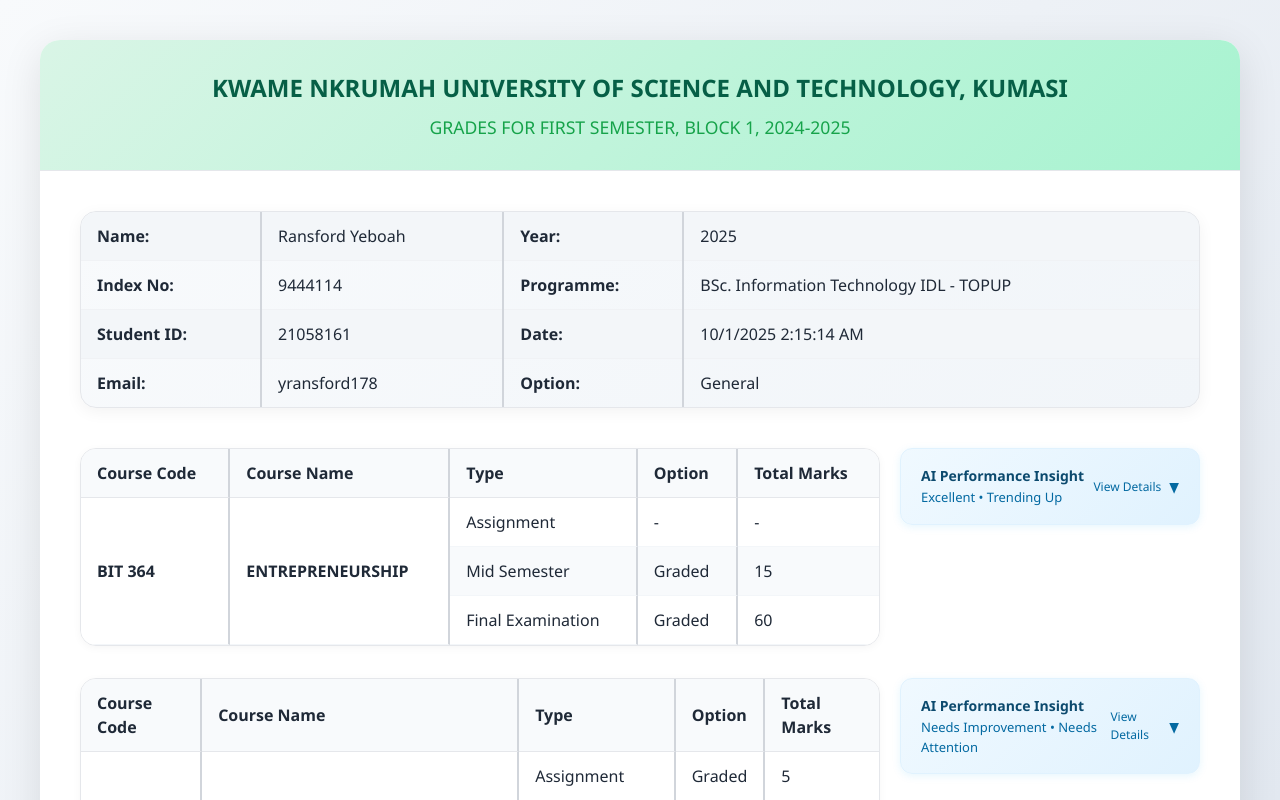
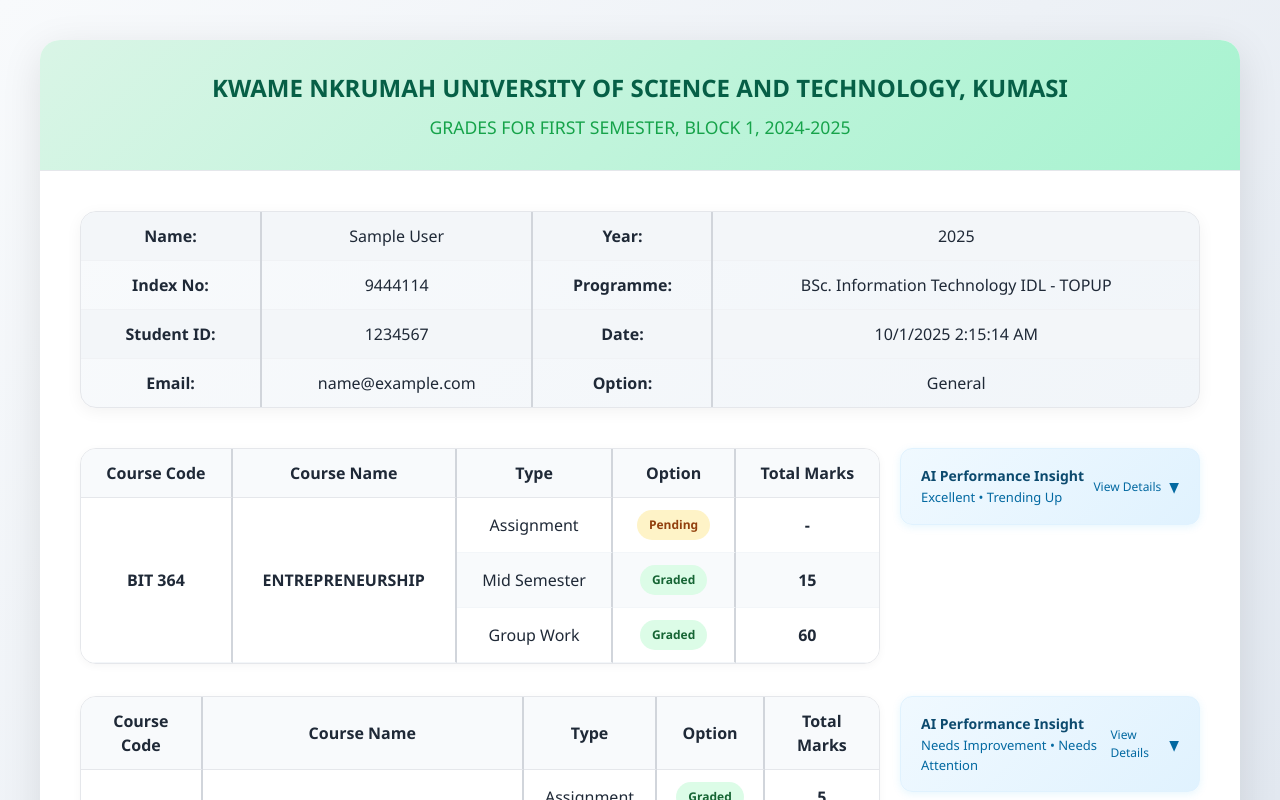
Before and after one commit to mensahsandra/spmproject_frontend, a React (Vite) app: page /student/display-result in a window 1280 px wide. Shown: the top 800 px of the page. Built offline with nearby package versions, Linux system fonts and the light colour scheme; no server answers; sample sign-in values are in the browser's storage.

Commit message:
🚀 Deploy updated DisplayResult with all styling changes

```diff
--- a/src/pages/DisplayResultPage.tsx
+++ b/src/pages/DisplayResultPage.tsx
@@ -11,16 +11,34 @@
     const selectedSemester = urlParams.get('semester') || "First Semester";
     const selectedBlock = urlParams.get('block') || "Block 1";
 
-    // Student info
-    const studentInfo = {
-        name: 'Ransford Yeboah',
-        indexNo: '9444114',
-        studentId: '21058161',
-        email: 'yransford178',
-        programme: 'BSc. Information Technology IDL - TOPUP',
-        year: '2025',
-        option: 'General',
+    // Get user data from localStorage or use defaults with "Pending" fallback
+    const getUserData = () => {
+        try {
+            const userDataRaw = localStorage.getItem("user");
+            const userData = userDataRaw ? JSON.parse(userDataRaw) : {};
+            return {
+                name: userData.name || 'Ransford Yeboah',
+                indexNo: userData.indexNo || '9444114',
+                studentId: userData.studentId || '1234567',
+                email: userData.email || 'ransford@knust.edu.gh',
+                programme: userData.programme || 'BSc. Information Technology IDL - TOPUP',
+                year: userData.year || '2025',
+                option: userData.option || 'General',
+            };
+        } catch {
+            return {
+                name: 'Pending',
+                indexNo: 'Pending',
+                studentId: 'Pending',
+                email: 'Pending',
+                programme: 'Pending',
+                year: 'Pending',
+                option: 'Pending',
+            };
+        }
     };
+
+    const studentInfo = getUserData();
 
     const now = new Date();
     const dateString = now.toLocaleDateString() + " " + now.toLocaleTimeString();
@@ -35,16 +53,16 @@
         }));
     };
 
-    // Block-specific course data matching the expected table structure
+    // Block-specific course data with updated assessment types and options
     const courseData: Record<string, any[]> = {
         "Block 1": [
             {
                 code: "BIT 364",
                 name: "ENTREPRENEURSHIP",
                 rows: [
-                    { type: "Assignment", option: "-", marks: "-" },
+                    { type: "Assignment", option: "Pending", marks: "-" },
                     { type: "Mid Semester", option: "Graded", marks: 15 },
-                    { type: "Final Examination", option: "Graded", marks: 60 },
+                    { type: "Group Work", option: "Graded", marks: 60 },
                 ],
             },
             {
@@ -53,7 +71,7 @@
                 rows: [
                     { type: "Assignment", option: "Graded", marks: 5 },
                     { type: "Mid Semester", option: "Graded", marks: 10 },
-                    { type: "Final Examination", option: "-", marks: "-" },
+                    { type: "Group Work", option: "Pending", marks: "-" },
                 ],
             },
         ],
@@ -64,7 +82,7 @@
                 rows: [
                     { type: "Assignment", option: "Graded", marks: 8 },
                     { type: "Mid Semester", option: "Graded", marks: 12 },
-                    { type: "Final Examination", option: "Graded", marks: 55 },
+                    { type: "Group Work", option: "Graded", marks: 55 },
                 ],
             },
         ],
@@ -75,7 +93,7 @@
                 rows: [
                     { type: "Assignment", option: "Graded", marks: 10 },
                     { type: "Mid Semester", option: "Graded", marks: 14 },
-                    { type: "Final Examination", option: "Graded", marks: 58 },
+                    { type: "Group Work", option: "Graded", marks: 58 },
                 ],
             },
             {
@@ -83,8 +101,8 @@
                 name: "NETWORK SECURITY",
                 rows: [
                     { type: "Assignment", option: "Graded", marks: 7 },
-                    { type: "Mid Semester", option: "Graded", marks: 11 },
-                    { type: "Final Examination", option: "Graded", marks: 52 },
+                    { type: "Mid Semester", option: "Pending", marks: 11 },
+                    { type: "Group Work", option: "Graded", marks: 52 },
                 ],
             },
             {
@@ -93,7 +111,7 @@
                 rows: [
                     { type: "Assignment", option: "Graded", marks: 9 },
                     { type: "Mid Semester", option: "Graded", marks: 13 },
-                    { type: "Final Examination", option: "Graded", marks: 60 },
+                    { type: "Group Work", option: "Pending", marks: 60 },
                 ],
             },
         ],
@@ -219,28 +237,28 @@
                             }}>
                                 <tbody>
                                     <tr style={{ background: '#f3f6f9' }}>
-                                        <td style={{ fontWeight: 'bold', padding: '12px 16px', width: '180px', borderBottom: '1px solid #f0f2f5', borderRight: '2px solid #d1d5db' }}>Name:</td>
-                                        <td style={{ padding: '12px 16px', borderBottom: '1px solid #f0f2f5', borderRight: '2px solid #d1d5db' }}>{studentInfo.name}</td>
-                                        <td style={{ fontWeight: 'bold', padding: '12px 16px', width: '180px', borderBottom: '1px solid #f0f2f5', borderRight: '2px solid #d1d5db' }}>Year:</td>
-                                        <td style={{ padding: '12px 16px', borderBottom: '1px solid #f0f2f5' }}>{studentInfo.year}</td>
+                                        <td style={{ fontWeight: 'bold', padding: '12px 16px', width: '180px', borderBottom: '1px solid #f0f2f5', borderRight: '2px solid #d1d5db', textAlign: 'center' }}>Name:</td>
+                                        <td style={{ padding: '12px 16px', borderBottom: '1px solid #f0f2f5', borderRight: '2px solid #d1d5db', textAlign: 'center' }}>{studentInfo.name}</td>
+                                        <td style={{ fontWeight: 'bold', padding: '12px 16px', width: '180px', borderBottom: '1px solid #f0f2f5', borderRight: '2px solid #d1d5db', textAlign: 'center' }}>Year:</td>
+                                        <td style={{ padding: '12px 16px', borderBottom: '1px solid #f0f2f5', textAlign: 'center' }}>{studentInfo.year}</td>
                                     </tr>
                                     <tr>
-                                        <td style={{ fontWeight: 'bold', padding: '12px 16px', borderBottom: '1px solid #f0f2f5', borderRight: '2px solid #d1d5db' }}>Index No:</td>
-                                        <td style={{ padding: '12px 16px', borderBottom: '1px solid #f0f2f5', borderRight: '2px solid #d1d5db' }}>{studentInfo.indexNo}</td>
-                                        <td style={{ fontWeight: 'bold', padding: '12px 16px', borderBottom: '1px solid #f0f2f5', borderRight: '2px solid #d1d5db' }}>Programme:</td>
-                                        <td style={{ padding: '12px 16px', borderBottom: '1px solid #f0f2f5' }}>{studentInfo.programme}</td>
+                                        <td style={{ fontWeight: 'bold', padding: '12px 16px', borderBottom: '1px solid #f0f2f5', borderRight: '2px solid #d1d5db', textAlign: 'center' }}>Index No:</td>
+                                        <td style={{ padding: '12px 16px', borderBottom: '1px solid #f0f2f5', borderRight: '2px solid #d1d5db', textAlign: 'center' }}>{studentInfo.indexNo}</td>
+                                        <td style={{ fontWeight: 'bold', padding: '12px 16px', borderBottom: '1px solid #f0f2f5', borderRight: '2px solid #d1d5db', textAlign: 'center' }}>Programme:</td>
+                                        <td style={{ padding: '12px 16px', borderBottom: '1px solid #f0f2f5', textAlign: 'center' }}>{studentInfo.programme}</td>
                                     </tr>
                                     <tr style={{ background: '#f3f6f9' }}>
-                                        <td style={{ fontWeight: 'bold', padding: '12px 16px', borderBottom: '1px solid #f0f2f5', borderRight: '2px solid #d1d5db' }}>Student ID:</td>
-                                        <td style={{ padding: '12px 16px', borderBottom: '1px solid #f0f2f5', borderRight: '2px solid #d1d5db' }}>{studentInfo.studentId}</td>
-                                        <td style={{ fontWeight: 'bold', padding: '12px 16px', borderBottom: '1px solid #f0f2f5', borderRight: '2px solid #d1d5db' }}>Date:</td>
-                                        <td style={{ padding: '12px 16px', borderBottom: '1px solid #f0f2f5' }}>{dateString}</td>
+                                        <td style={{ fontWeight: 'bold', padding: '12px 16px', borderBottom: '1px solid #f0f2f5', borderRight: '2px solid #d1d5db', textAlign: 'center' }}>Student ID:</td>
+                                        <td style={{ padding: '12px 16px', borderBottom: '1px solid #f0f2f5', borderRight: '2px solid #d1d5db', textAlign: 'center' }}>{studentInfo.studentId}</td>
+                                        <td style={{ fontWeight: 'bold', padding: '12px 16px', borderBottom: '1px solid #f0f2f5', borderRight: '2px solid #d1d5db', textAlign: 'center' }}>Date:</td>
+                                        <td style={{ padding: '12px 16px', borderBottom: '1px solid #f0f2f5', textAlign: 'center' }}>{dateString}</td>
                                     </tr>
                                     <tr>
-                                        <td style={{ fontWeight: 'bold', padding: '12px 16px', borderRight: '2px solid #d1d5db' }}>Email:</td>
-                                        <td style={{ padding: '12px 16px', borderRight: '2px solid #d1d5db' }}>{studentInfo.email}</td>
-                                        <td style={{ fontWeight: 'bold', padding: '12px 16px', borderRight: '2px solid #d1d5db' }}>Option:</td>
-                                        <td style={{ padding: '12px 16px' }}>{studentInfo.option}</td>
+                                        <td style={{ fontWeight: 'bold', padding: '12px 16px', borderRight: '2px solid #d1d5db', textAlign: 'center' }}>Email:</td>
+                                        <td style={{ padding: '12px 16px', borderRight: '2px solid #d1d5db', textAlign: 'center' }}>{studentInfo.email}</td>
+                                        <td style={{ fontWeight: 'bold', padding: '12px 16px', borderRight: '2px solid #d1d5db', textAlign: 'center' }}>Option:</td>
+                                        <td style={{ padding: '12px 16px', textAlign: 'center' }}>{studentInfo.option}</td>
                                     </tr>
                                 </tbody>
                             </table>
@@ -271,11 +289,11 @@
                                     }}>
                                         <thead>
                                             <tr style={{ background: '#f8fafc' }}>
-                                                <th style={{ fontWeight: 'bold', padding: '12px 16px', borderBottom: '1px solid #e5e7eb', borderRight: '2px solid #d1d5db', textAlign: 'left' }}>Course Code</th>
-                                                <th style={{ fontWeight: 'bold', padding: '12px 16px', borderBottom: '1px solid #e5e7eb', borderRight: '2px solid #d1d5db', textAlign: 'left' }}>Course Name</th>
-                                                <th style={{ fontWeight: 'bold', padding: '12px 16px', borderBottom: '1px solid #e5e7eb', borderRight: '2px solid #d1d5db', textAlign: 'left' }}>Type</th>
-                                                <th style={{ fontWeight: 'bold', padding: '12px 16px', borderBottom: '1px solid #e5e7eb', borderRight: '2px solid #d1d5db', textAlign: 'left' }}>Option</th>
-                                                <th style={{ fontWeight: 'bold', padding: '12px 16px', borderBottom: '1px solid #e5e7eb', textAlign: 'left' }}>Total Marks</th>
+                                                <th style={{ fontWeight: 'bold', padding: '12px 16px', borderBottom: '1px solid #e5e7eb', borderRight: '2px solid #d1d5db', textAlign: 'center' }}>Course Code</th>
+                                                <th style={{ fontWeight: 'bold', padding: '12px 16px', borderBottom: '1px solid #e5e7eb', borderRight: '2px solid #d1d5db', textAlign: 'center' }}>Course Name</th>
+                                                <th style={{ fontWeight: 'bold', padding: '12px 16px', borderBottom: '1px solid #e5e7eb', borderRight: '2px solid #d1d5db', textAlign: 'center' }}>Type</th>
+                                                <th style={{ fontWeight: 'bold', padding: '12px 16px', borderBottom: '1px solid #e5e7eb', borderRight: '2px solid #d1d5db', textAlign: 'center' }}>Option</th>
+                                                <th style={{ fontWeight: 'bold', padding: '12px 16px', borderBottom: '1px solid #e5e7eb', textAlign: 'center' }}>Total Marks</th>
                                             </tr>
                                         </thead>
                                         <tbody>
@@ -283,14 +301,42 @@
                                                 block.rows.map((row: any, i: number) => (
                                                     <tr key={i} style={{ background: i % 2 === 0 ? '#fff' : '#f8fafc' }}>
                                                         {i === 0 && (
-                                                            <td rowSpan={block.rows.length} style={{ padding: '12px 16px', borderBottom: '1px solid #f3f6f9', borderRight: '2px solid #d1d5db', verticalAlign: 'middle', fontWeight: 'bold' }}>{block.code}</td>
+                                                            <td rowSpan={block.rows.length} style={{ padding: '12px 16px', borderBottom: '1px solid #f3f6f9', borderRight: '2px solid #d1d5db', verticalAlign: 'middle', fontWeight: 'bold', textAlign: 'center' }}>{block.code}</td>
                                                         )}
                                                         {i === 0 && (
-                                                            <td rowSpan={block.rows.length} style={{ padding: '12px 16px', borderBottom: '1px solid #f3f6f9', borderRight: '2px solid #d1d5db', verticalAlign: 'middle', fontWeight: 'bold' }}>{block.name}</td>
+                                                            <td rowSpan={block.rows.length} style={{ padding: '12px 16px', borderBottom: '1px solid #f3f6f9', borderRight: '2px solid #d1d5db', verticalAlign: 'middle', fontWeight: 'bold', textAlign: 'center' }}>{block.name}</td>
                                                         )}
-                                                        <td style={{ padding: '12px 16px', borderBottom: '1px solid #f3f6f9', borderRight: '2px solid #d1d5db' }}>{row.type}</td>
-                                                        <td style={{ padding: '12px 16px', borderBottom: '1px solid #f3f6f9', borderRight: '2px solid #d1d5db' }}>{row.option}</td>
-                                                        <td style={{ padding: '12px 16px', borderBottom: '1px solid #f3f6f9' }}>{row.marks}</td>
+                                                        <td style={{ padding: '12px 16px', borderBottom: '1px solid #f3f6f9', borderRight: '2px solid #d1d5db', textAlign: 'center' }}>{row.type}</td>
+                                                        <td style={{ padding: '12px 16px', borderBottom: '1px solid #f3f6f9', borderRight: '2px solid #d1d5db', textAlign: 'center' }}>
+                                                            {row.option === "Graded" ? (
+                                                                <span style={{
+                                                                    backgroundColor: '#dcfce7',
+                                                                    color: '#166534',
+                                                                    padding: '6px 12px',
+                                                                    borderRadius: '20px',
+                                                                    fontSize: '12px',
+                                                                    fontWeight: 600,
+                                                                    display: 'inline-block'
+                                                                }}>
+                                                                    Graded
+                                                                </span>
+                                                            ) : row.option === "Pending" ? (
+                                                                <span style={{
+                                                                    backgroundColor: '#fef3c7',
+                                                                    color: '#92400e',
+                                                                    padding: '6px 12px',
+                                                                    borderRadius: '20px',
+                                                                    fontSize: '12px',
+                                                                    fontWeight: 600,
+                                                                    display: 'inline-block'
+                                                                }}>
+                                                                    Pending
+                                                                </span>
+                                                            ) : (
+                                                                <span style={{ color: '#6b7280' }}>{row.option}</span>
+                                                            )}
+                                                        </td>
+                                                        <td style={{ padding: '12px 16px', borderBottom: '1px solid #f3f6f9', textAlign: 'center', fontWeight: 600 }}>{row.marks}</td>
                                                     </tr>
                                                 ))
                                             ) : (
```
